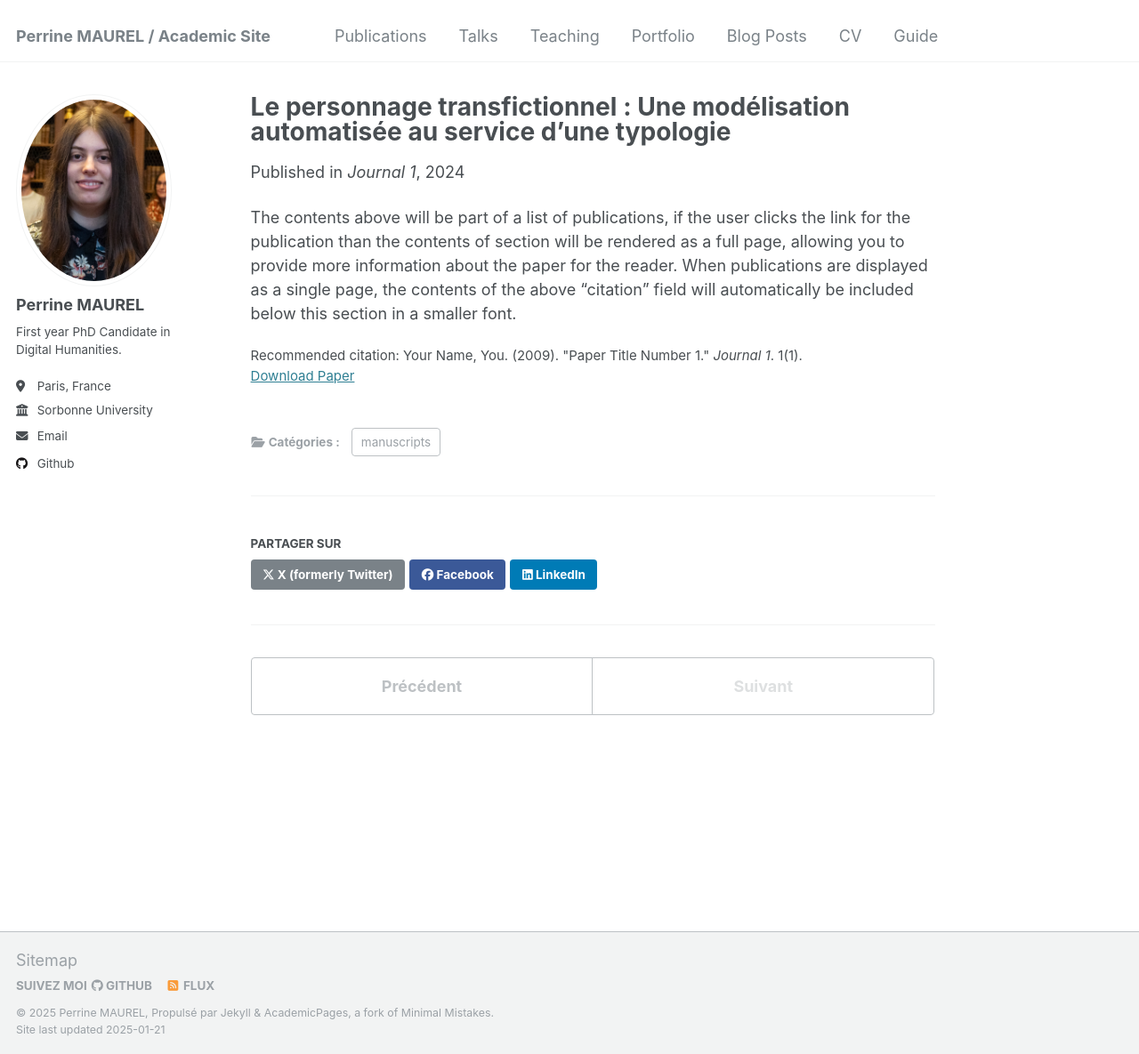
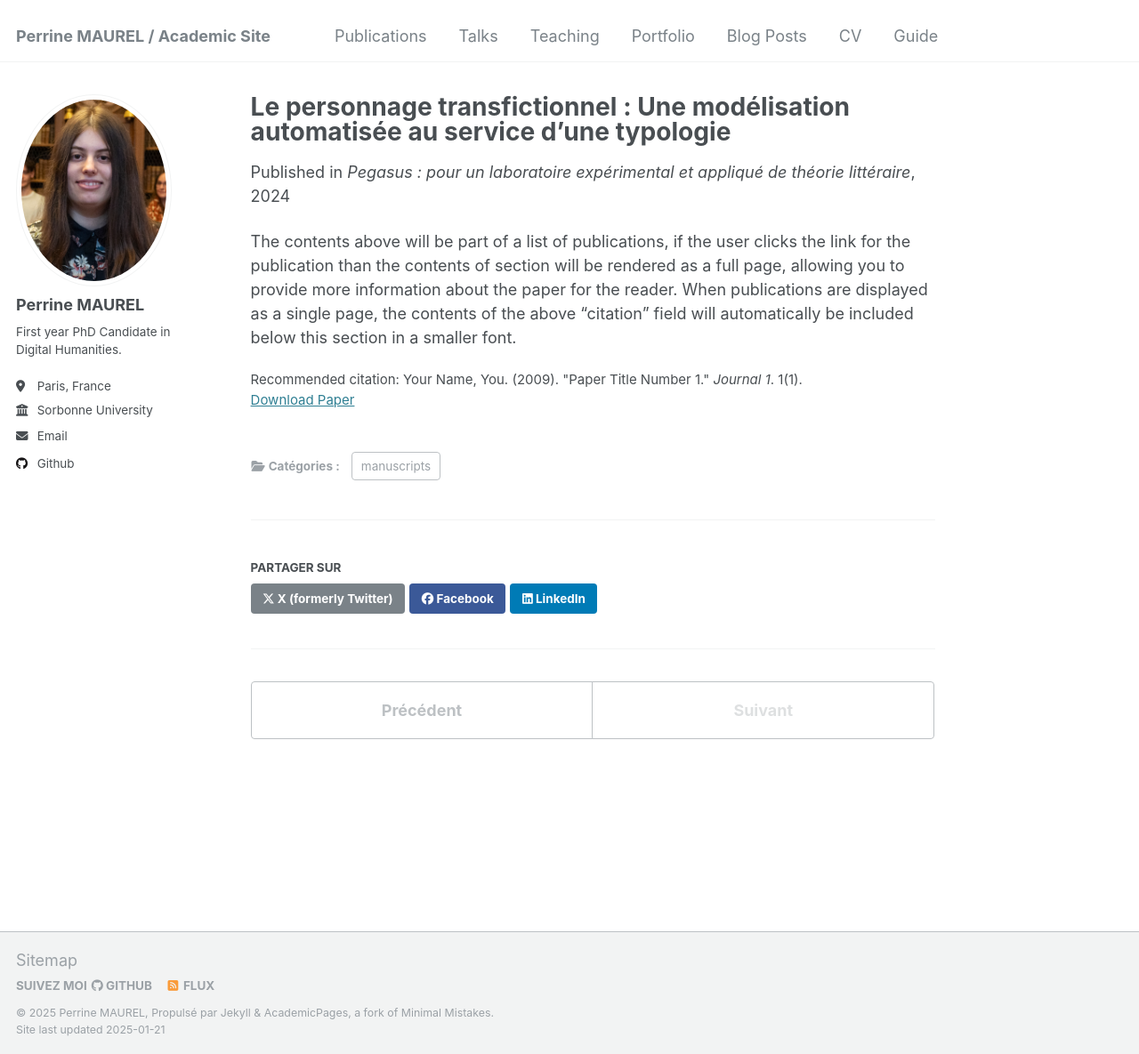
Before and after one commit to perrinemaurel/perrinemaurel.github.io, a Jekyll site: the page built from _publications/2024-16-10-Personnage_transfictionnel.md, in a window 1280 px wide and 1185 px high. Shown: the whole window at 89% size. Built offline with Jekyll 4.4.1, drawn with Linux system fonts in a browser that asks for light colours.

Commit message:
Update 2024-16-10-Personnage_transfictionnel.md

```diff
--- a/_publications/2024-16-10-Personnage_transfictionnel.md
+++ b/_publications/2024-16-10-Personnage_transfictionnel.md
@@ -5,7 +5,7 @@ category: manuscripts
 permalink: /_publication/2024-16-10-Personnage_transfictionnel
 excerpt: 'The transfictional character is ambiguous: how can we study a character in relation to its variants in other texts? This article examines the theoretical difficulties and proposes the use of named entities to study characters in a transfictional corpus. The methodology adopted and the experimentation with the use of named entities in a transfictional corpus will thus show that the character proves to be a relevant transfictional marker.'
 date: 2024-10-16
-venue: 'Journal 1'
+venue: 'Pegasus : pour un laboratoire expérimental et appliqué de théorie littéraire'
 paperurl: 'http://academicpages.github.io/files/paper1.pdf'
 citation: 'Your Name, You. (2009). &quot;Paper Title Number 1.&quot; <i>Journal 1</i>. 1(1).'
 ---
```
